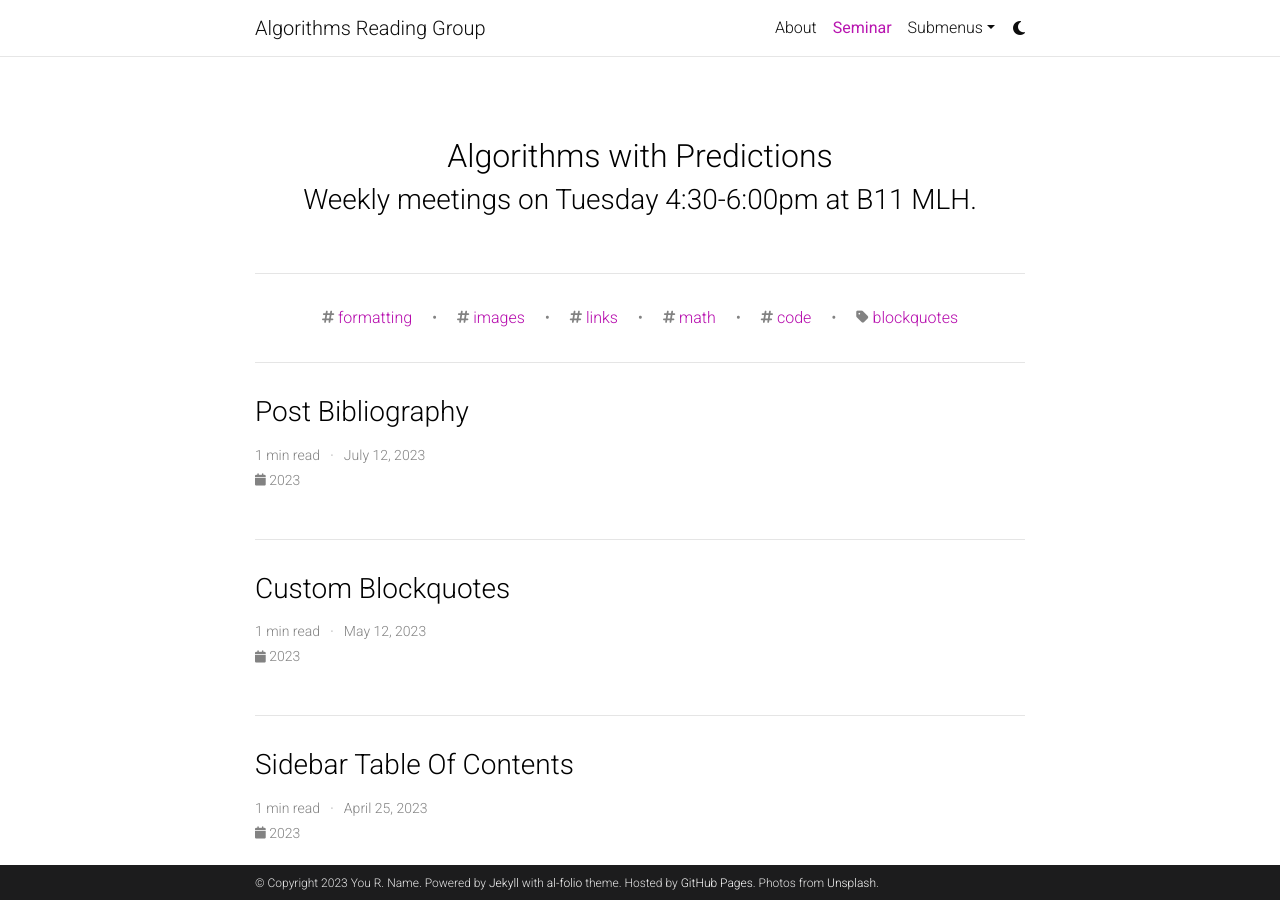
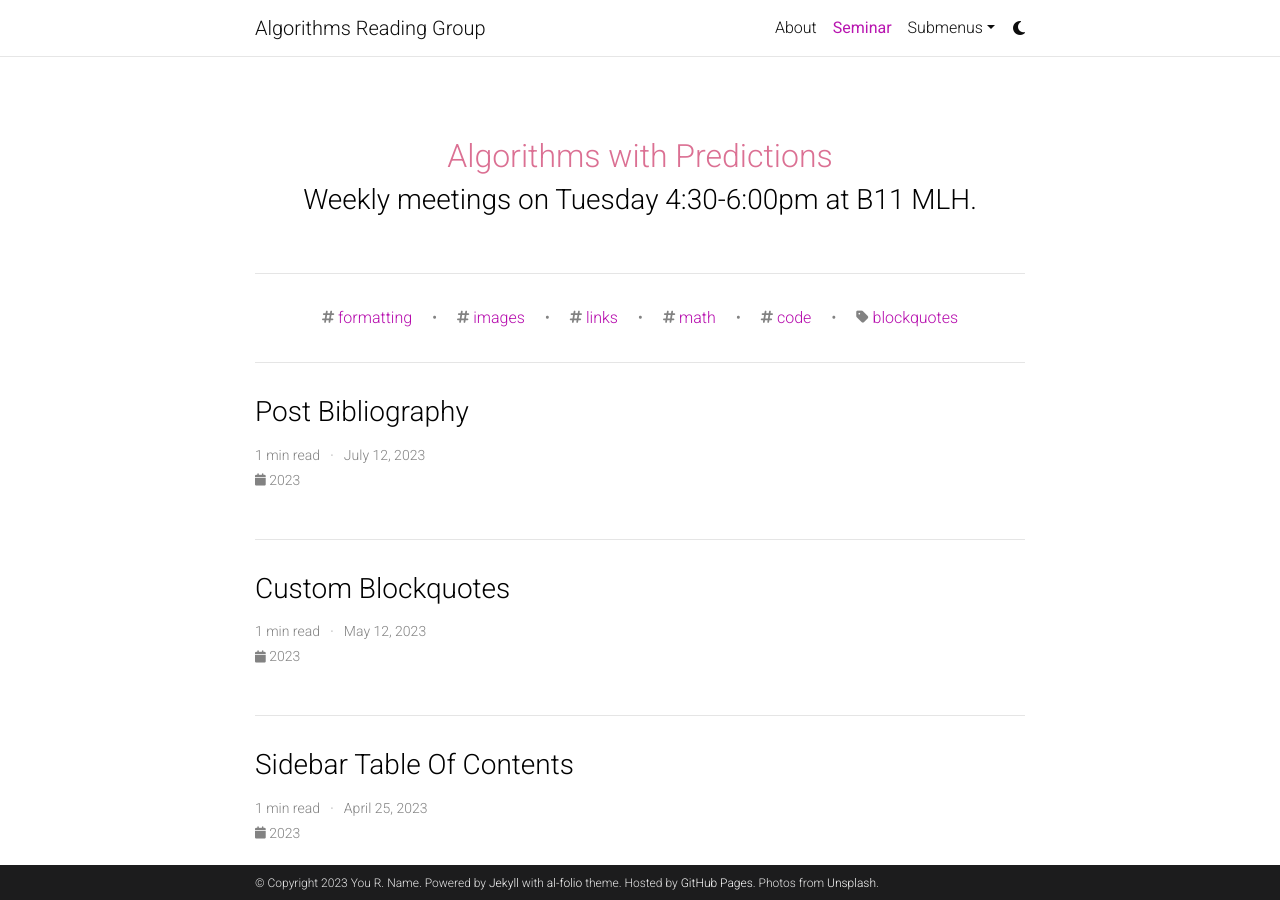
Before and after one commit to ARGatUIOWA/ARGatUIOWA.github.io, a Jekyll site: the page built from blog/index.html, in a window 1280 px wide and 900 px high. Built offline with Jekyll 4.4.1, drawn with Linux system fonts in a browser that asks for light colours; the list of posts is cut into pages by our own code; comment, search, counter and statistics services are not loaded; a style sheet for code colours, icons or effects is not loaded.

Commit message:
blog_name_size

```diff
--- a/blog/index.html
+++ b/blog/index.html
@@ -20,7 +20,7 @@
 
   {% if blog_name_size > 0 or blog_description_size > 0 %}
   <div class="header-bar">
-    <h2>{{ site.blog_name }}</h2>
+    <h2 style="color: palevioletred;">{{ site.blog_name }}</h2>
     <h3>{{ site.blog_description }}</h3>
   </div>
   {% endif %}
```
